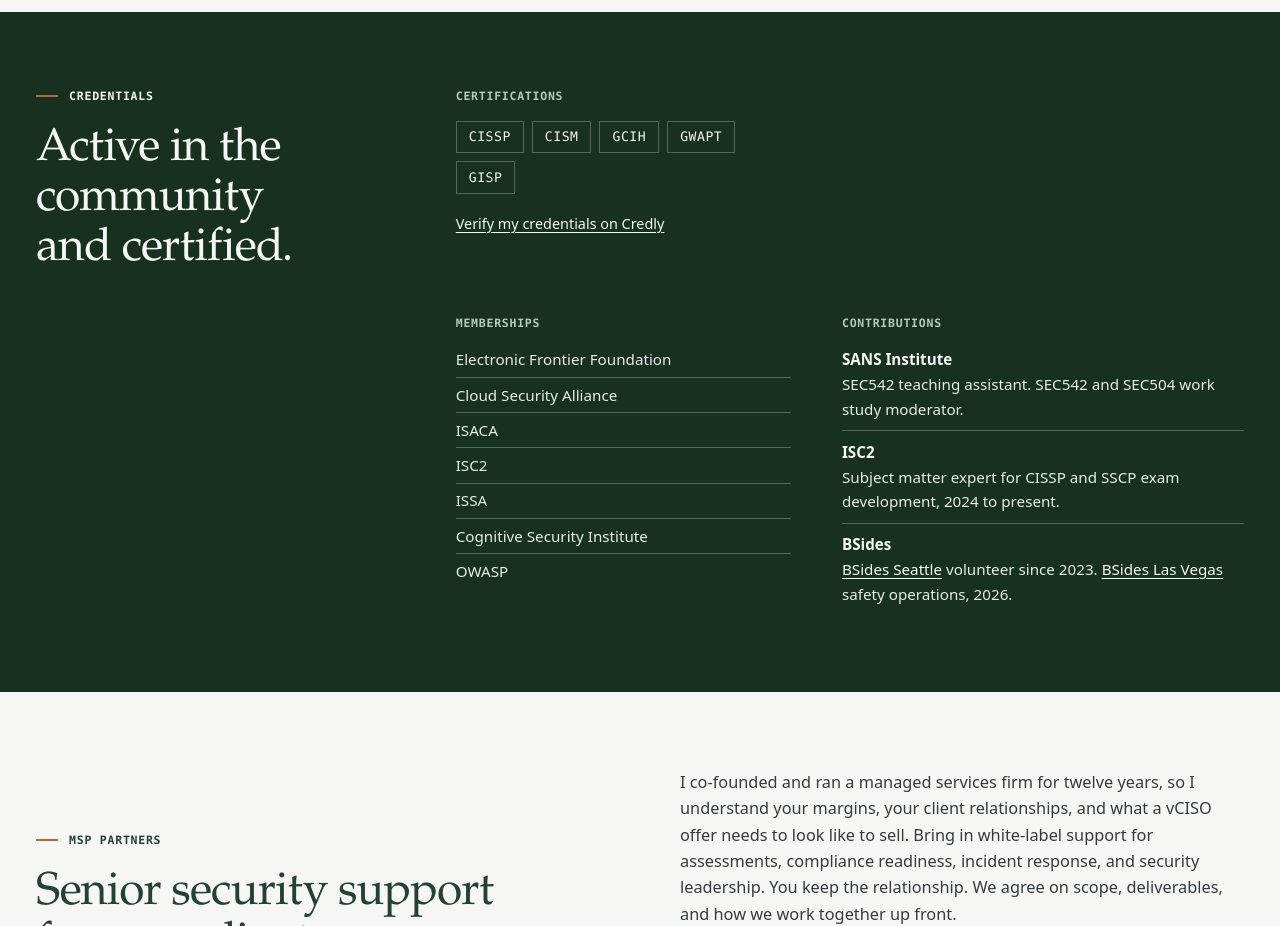
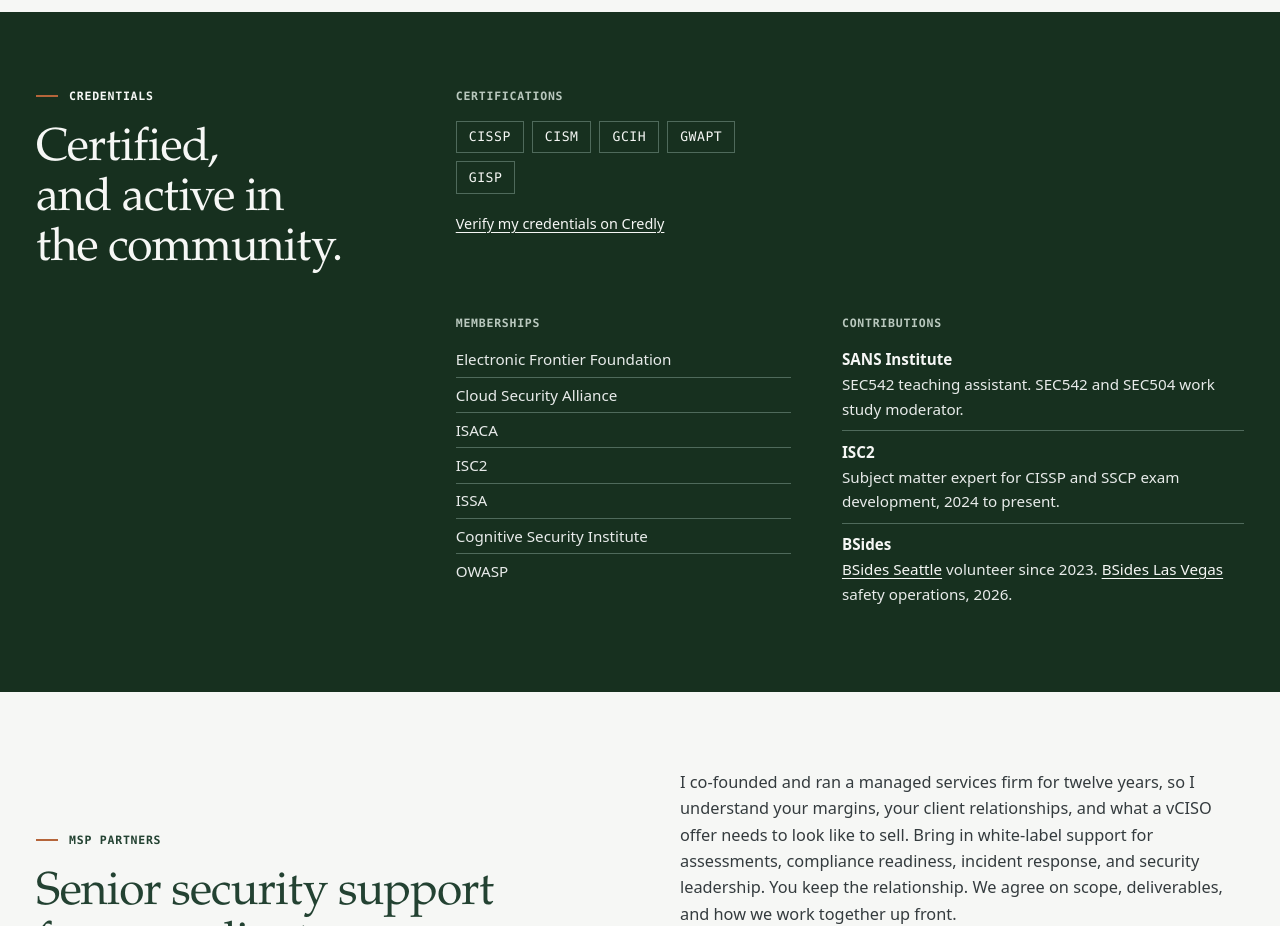
Before and after one commit to ryan5hanahan/linkedinfosec, a plain HTML site: page public/index.html in a window 1280 px wide. Shown: the part 3920-4846 px from the top of the page. Drawn offline with Linux system fonts and the light colour scheme.

Commit message:
Restore credentials heading order
Co-Authored-By: Claude Fable 5.1 <noreply@anthropic.com>

```diff
--- a/public/index.html
+++ b/public/index.html
@@ -133,7 +133,7 @@
       <div class="wrap credentials-layout">
         <div>
           <p class="eyebrow"><span aria-hidden="true"></span> Credentials</p>
-          <h2 id="credentials-heading">Active in the community and certified.</h2>
+          <h2 id="credentials-heading">Certified, and active in the community.</h2>
         </div>
         <div class="cred-group">
           <h3>Certifications</h3>
```
